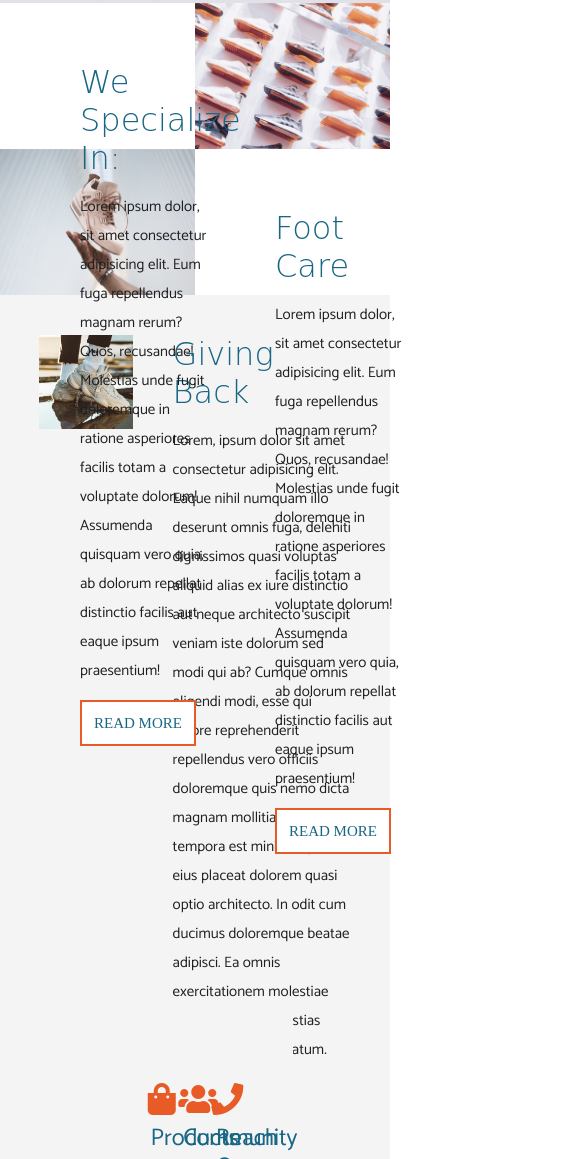
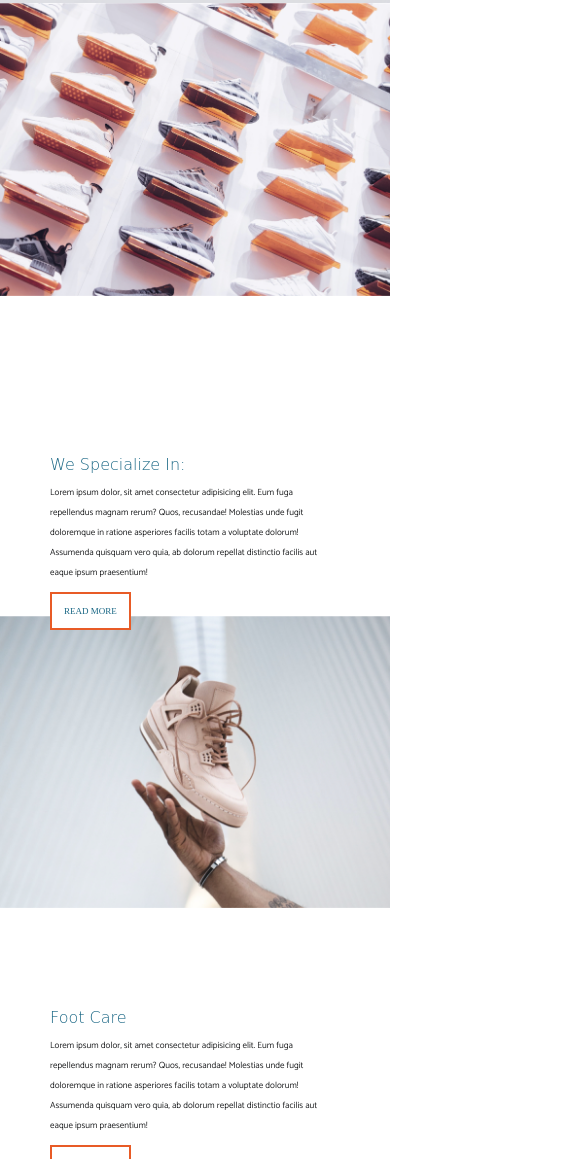
Before and after one commit to natcaracciolo/natalieCaraccioloProjectOne, a plain HTML site: page index.html in a window 390 px wide. Shown: the part 841-2000 px from the top of the page, 585 px wide, since content can reach past the window. Drawn offline with Linux system fonts and the light colour scheme; a web font is replaced by a local one.

Commit message:
alomost final copy

```diff
--- a/styles.css
+++ b/styles.css
@@ -375,10 +375,7 @@ input.email {
         width: 80%;
         left:80px;
         top: 100px;
-
     }
-
-
 
 }
 
@@ -440,10 +437,251 @@ input.email {
     .navContent a {
        font-size: 2rem;
     }
-    /* .products,
-    .community,
-    .content {
-        padding: 0;
-    } */
+
 
 }
+
+@media (max-width: 929px) {
+
+    header {
+     background-position: 22% 50%;
+    }
+
+    .headerSocials {
+        display: none;
+    }
+    header .menu {
+        display: none;
+    }
+
+    .specializeContent,
+    .footCareContent {
+        top:40px;
+        font-size: 13px;
+    }
+    .givingBackText {
+        font-size: 13px;
+    }
+
+    .navContent {
+        left: 25%;
+        bottom: 10%;
+        width: 50%;
+    }
+
+
+    .navContent a  {
+        font-size: 30px;
+    }
+    .navContent p {
+        font-size: 20px;
+    }
+
+    p {
+        line-height: 20px;
+    }
+    .submit {
+        width: 70%;
+      }
+
+      .specializeContent,
+      .footCareContent {
+          top:40px;
+          font-size: 11px;
+      }
+
+      footer h1 {
+          font-size: 1.5rem;
+      }
+
+}
+
+@media (max-width: 833px) {
+
+    .navContent {
+        width: 20%;
+        padding: 10px 0px;
+        left: 41%;
+        bottom: 10%;
+    }
+
+    .products,
+    .community,
+    .contact {
+        float:none;
+        margin: 0 auto;
+        width: 75px;
+        padding: 0px;
+    }
+
+    .navContent a  {
+        font-size: 19px;
+    }
+    .navContent p {
+        font-size: 13px;
+    }
+
+
+
+    header {
+        background-position: 35% 50%;
+    }
+    .headingBox {
+        left: 20rem;
+    }
+
+
+    .givingBackText {
+        font-size: 11px;
+    }
+
+
+}
+
+@media (max-width: 767px) {
+
+    h2  {
+        font-size: 1rem;
+    }
+
+    .headingBox {
+        left:17rem;
+    }
+
+    .navContent a, {
+        font-size: 20px;
+
+    }
+}
+
+@media (max-width: 679px) {
+
+  header {
+    background-position: 31% 50%;
+
+  }
+
+  .headingBox {
+      left: 15rem;
+  }
+
+  .specializeContent,
+  .footCareContent {
+      top:40px;
+      font-size: 9px;
+  }
+  .givingBackText {
+      font-size: 10px;
+  }
+
+}
+
+@media (max-width: 653px) {
+
+.navContent {
+    width: 20%;
+    padding: 10px 0px;
+    left: 41%;
+    bottom: 6%;
+}
+
+.specializeContent,
+.footCareContent {
+    font-size: 9px;
+    top: 20px;
+    left: 30px;
+
+
+}
+
+@media (max-width: 640px) {
+
+    header {
+    background-image: url(assets/image-1-mobile.jpg);
+    background-position: 100% 1%;
+    }
+
+    .headingBox {
+        left: 7rem;
+    }
+
+    .specialize {
+
+    width: 100%;
+    float: none;
+
+    }
+
+    .specializeContent,
+    .footCareContent {
+
+        font-size: 9px;
+        top: 33rem;
+        left: 30px;
+        padding-bottom: 2rem;
+        margin: 20px;
+
+    }
+
+    .specializePhoto {
+
+        width: 100%;
+        float: none;
+        padding-bottom: 20rem;
+
+    }
+
+    .footCarePhoto {
+
+        width: 100%;
+        float: none;
+        padding-bottom: 20rem;
+
+    }
+
+    .footCare {
+
+        width: 100%;
+        float: none;
+        bottom: 50rem;
+
+    }
+
+    .givingBackPhoto {
+        margin-left: 10.5rem;
+    }
+
+    .givingBackText {
+        width: 80%;
+        text-align: center;
+    }
+
+    .footerContact,
+    .updateSection {
+        float:none;
+        width: 100%;
+        text-align: center;
+        padding: 0;
+    }
+}
+
+@media (max-width: 555px) {
+
+ul.menu a {
+    font-size: 14px;
+}
+
+.specializeContent {
+
+    top:27rem;
+}
+
+.footCareContent{
+    top: 35rem;
+}
+
+
+
+
+
+}
```
Also changed, not shown: assets/image-1-mobile.jpg (added).
